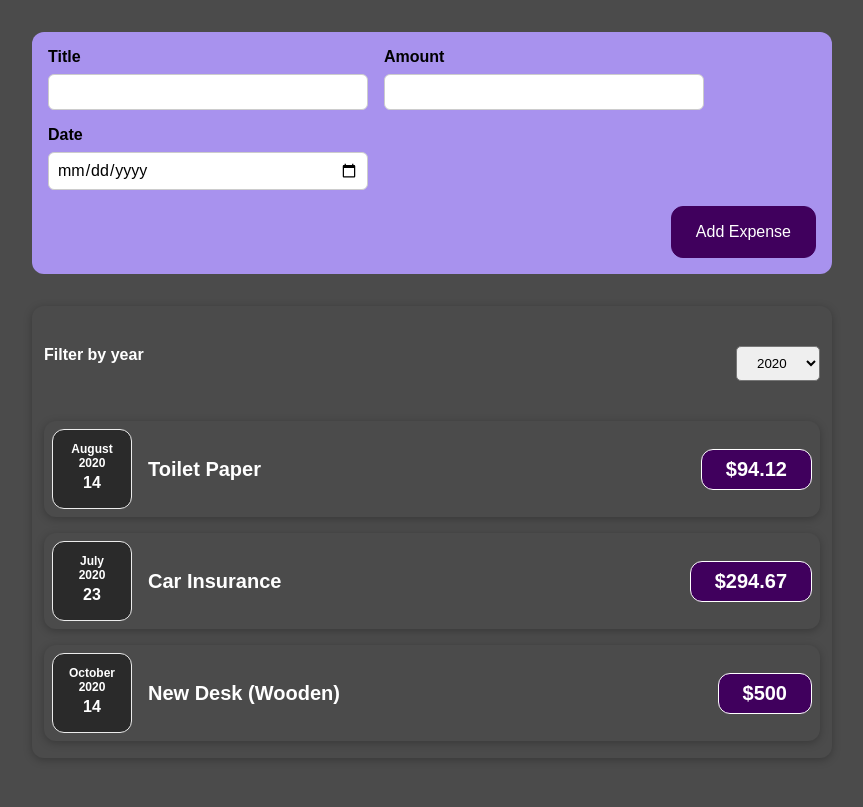
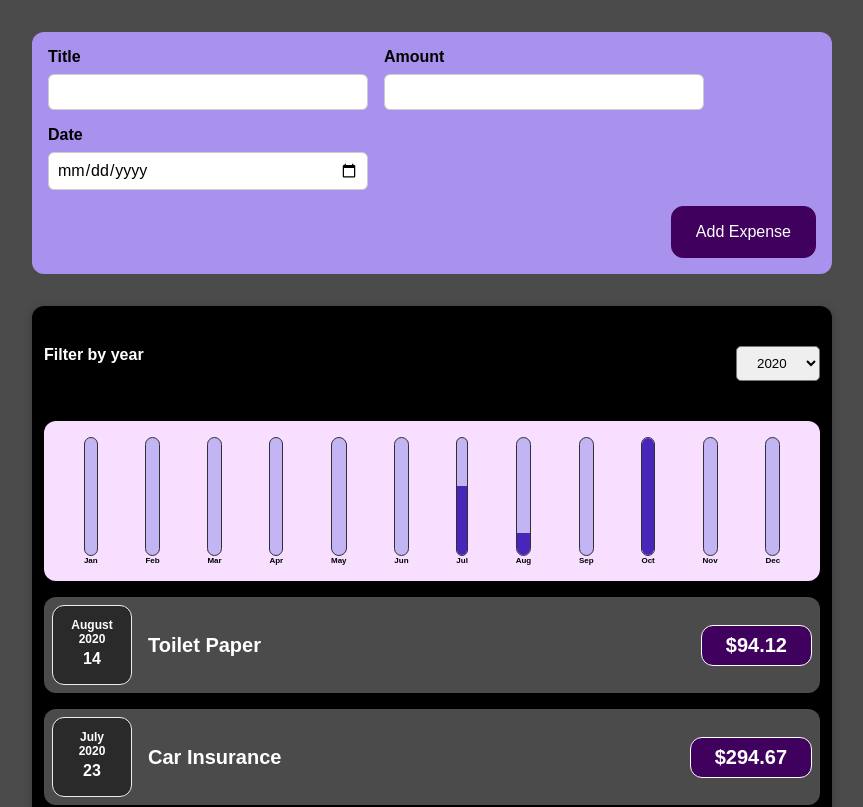
Before and after one commit to Algebra0001/Expense-Tracker-App, a React (Create React App) app: page / in a window 1280 px wide. Shown: the top 807 px of the page, without its empty margins (208-1071 px from the left). Built offline with nearby package versions, Linux system fonts and the light colour scheme.

Commit message:
Expense tracker Completed

```diff
--- /dev/null
+++ b/src/components/Chart/Chart.css
@@ -0,0 +1,9 @@
+.chart{
+    padding: 1rem;
+    border-radius: 12px;
+    background-color: #f8dfff;
+    text-align: center;
+    display: flex;
+    justify-content: space-around;
+    height: 10rem;
+}
--- /dev/null
+++ b/src/components/Chart/Chart.js
@@ -0,0 +1,22 @@
+import ChartBar from './ChartBar'
+import "./Chart.css";
+
+const Chart = (props) => {
+    const dataPointValues = props.dataPoints.map(datapoint => datapoint.value)
+const totalMaximum = Math.max(...dataPointValues)
+
+  return (
+    <div className="chart">
+      {props.dataPoints.map((datapoint) => (
+        <ChartBar
+          Key={datapoint.label}
+          value={datapoint.value}
+          maxValue={totalMaximum}
+          label={datapoint.label}
+        />
+      ))}
+    </div>
+  );
+};
+
+export default Chart;
--- /dev/null
+++ b/src/components/Chart/ChartBar.css
@@ -0,0 +1,30 @@
+.chart-bar{
+    height: 100%;
+    display: flex;
+    flex-direction: column;
+    align-items: center;
+}
+
+.chart-bar__inner{
+    width: 100%;
+    height: 100%;
+    border: 1px solid #313131;
+    border-radius: 12px;
+    background-color: #c3b4f3;
+    overflow: hidden;
+    display: flex;
+    flex-direction: column;
+    justify-content: flex-end;
+}
+
+.chart-bar__fill{
+    background-color: #4826b9;
+    width: 100%;
+    transition: all 0.3s ease-out
+}
+
+.chart-bar__label{
+    font-weight: bold;
+    font-size: 0.5rem;
+    text-align: center;
+}
--- /dev/null
+++ b/src/components/Chart/ChartBar.js
@@ -0,0 +1,20 @@
+import './ChartBar.css'
+
+const Chartbar = (props) => {
+    let barFillHeight = '0%'
+
+    if(props.maxValue > 0) {
+        barFillHeight = Math.round((props.value / props.maxValue) * 100) + '%'
+    }
+
+    return (
+        <div className='chart-bar'>
+            <div className="chart-bar__inner">
+                <div className="chart-bar__fill" style={{height: barFillHeight}}></div>
+            </div>
+            <div className="chart-bar__label">{props.label}</div>
+        </div>
+    );
+}
+
+export default Chartbar;
--- a/src/components/Expenses/ExpenseItem.js
+++ b/src/components/Expenses/ExpenseItem.js
@@ -9,6 +9,7 @@
   const myAmount = props.amount;
 
   return (
+    <li>
       <Card className="expense-item">
         <ExpenseDate date={myDate} />
         <div className="expense-item__description">
@@ -16,6 +17,7 @@
           <div className="expense-item__price">${myAmount}</div>
         </div>
       </Card>
+    </li>
   );
 };
 
--- a/src/components/Expenses/Expenses.css
+++ b/src/components/Expenses/Expenses.css
@@ -1,11 +1,11 @@
 .expenses {
   width: 50rem;
   max-width: 95%;
-  background-color: 0;
+  background-color: #000000;
   padding: .025rem 0.75rem;
   margin: 2rem auto;
 
 }
-.expenses p{
-  color: white;
+p{
+  color: red
 }
--- a/src/components/Expenses/Expenses.js
+++ b/src/components/Expenses/Expenses.js
@@ -1,22 +1,21 @@
-import ExpenseItem from "../Expenses/ExpenseItem";
 import "../Expenses/Expenses.css";
 import React, { useState } from "react";
 import Card from "../UI/Card";
+import ExpensesChart from "./ExpensesChart";
+import ExpesesList from "./ExpensesList";
 import ExpensesFilter from "./ExpensesFilter";
 
 const Expenses = (props) => {
-  const paragraphStyle = {
-    color: 'red', // Set the color to red
-  }
-
   const [filteredYear, setFilteredYear] = useState("2020");
 
   const filterChangeHandler = (selectedYear) => {
     setFilteredYear(selectedYear);
   };
-  const filteredExpenses =props.items.filter(expense =>{
-    return expense.date.getFullYear().toString() === filteredYear
-  })
+
+  const filteredExpenses = props.items.filter((expense) => {
+    return expense.date.getFullYear().toString() === filteredYear;
+  });
+
   return (
     <div>
       <Card className="expenses">
@@ -24,15 +23,8 @@
           selected={filteredYear}
           onChangeFilter={filterChangeHandler}
         />
-        {filteredExpenses.lenght === 0 ? (<p style={paragraphStyle}>No items to display.</p>) :
-        (filteredExpenses.map((expense) => (
-          <ExpenseItem
-            Key={expense.id}
-            title={expense.title}
-            amount={expense.amount}
-            date={expense.date}
-          />
-        )))}
+        <ExpensesChart expenses={filteredExpenses}/>
+        <ExpesesList items={filteredExpenses}/>
       </Card>
     </div>
   );
--- /dev/null
+++ b/src/components/Expenses/ExpensesChart.js
@@ -0,0 +1,30 @@
+import Chart from "../Chart/Chart";
+
+ const ExpensesChart = (props) => {
+    const chartDataPoints = [
+        {label: 'Jan', value: 0},
+        {label: 'Feb', value: 0},
+        {label: 'Mar', value: 0},
+        {label: 'Apr', value: 0},
+        {label: 'May', value: 0},
+        {label: 'Jun', value: 0},
+        {label: 'Jul', value: 0},
+        {label: 'Aug', value: 0},
+        {label: 'Sep', value: 0},
+        {label: 'Oct', value: 0},
+        {label: 'Nov', value: 0},
+        {label: 'Dec', value: 0},
+    ];
+
+    for(const expense of props.expenses){
+        const expenseMonth = expense.date.getMonth();
+        chartDataPoints[expenseMonth].value += expense.amount
+    }
+
+
+    return (
+        <Chart dataPoints={chartDataPoints}/>
+    );
+}
+
+export default ExpensesChart;
--- /dev/null
+++ b/src/components/Expenses/ExpensesList.css
@@ -0,0 +1,9 @@
+.expenses-list{
+    list-style: none;
+    padding: 0
+}
+
+.expenses-list__fallback{
+    color:red;
+    text-align: center;
+}
--- /dev/null
+++ b/src/components/Expenses/ExpensesList.js
@@ -0,0 +1,22 @@
+import ExpenseItem from "./ExpenseItem";
+import "./ExpensesList.css";
+
+const ExpesesList = (props) => {
+  if (props.items.length === 0) {
+    return <h2 className="expenses-list__fallback">There is no expenses</h2>;
+  }
+  return (
+    <ul className="expenses-list">
+      {props.items.map((expense) => (
+        <ExpenseItem
+          Key={expense.id}
+          title={expense.title}
+          amount={expense.amount}
+          date={expense.date}
+        />
+      ))}
+    </ul>
+  );
+};
+
+export default ExpesesList;
```
Lines whose indentation alone changed are shown as unchanged.
